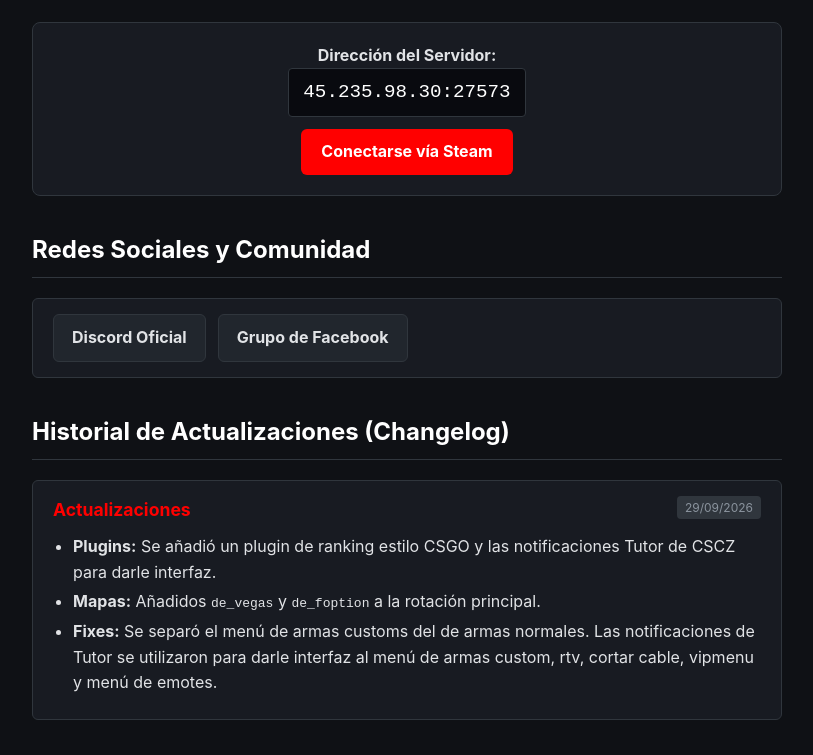
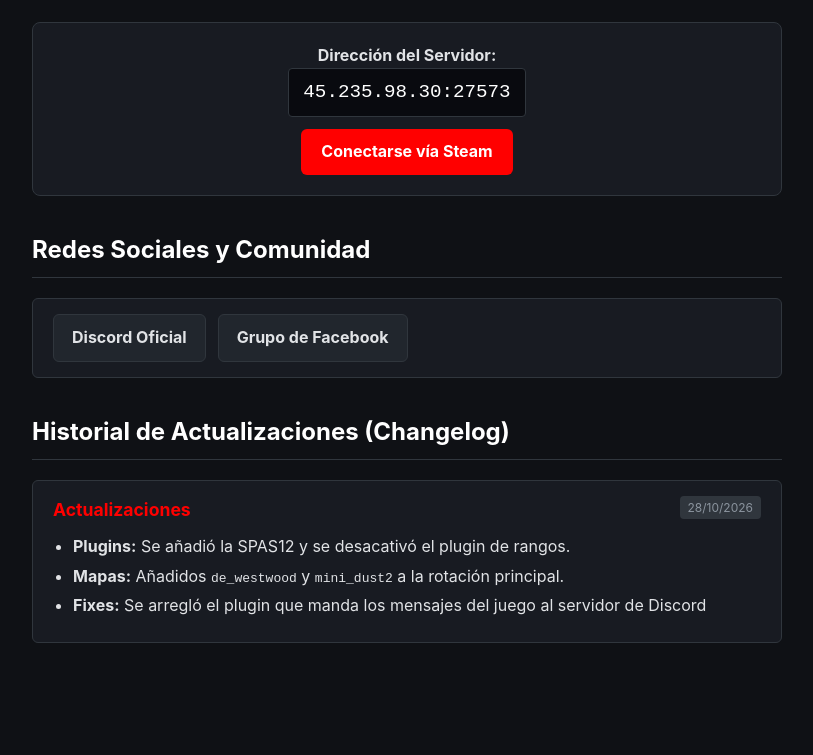
Before and after one commit to gh-avvy/avangardia, a plain HTML site: page index.html in a window 1280 px wide. Shown: the part 156-911 px from the top of the page, without its empty margins (233-1046 px from the left). After the commit the page ends 834 px from the top, so only its background shows below. Drawn offline with Linux system fonts and the light colour scheme.

Commit message:
Update index.html

```diff
--- a/index.html
+++ b/index.html
@@ -181,12 +181,12 @@
 
   <h2>Historial de Actualizaciones (Changelog)</h2>
 <div class="card">
-    <span class="tag">29/09/2026</span>
+    <span class="tag">28/10/2026</span>
     <h3 style="margin:0 0 10px 0; font-size:1.1rem; color:var(--accent);">Actualizaciones</h3>
     <ul>
-      <li><strong>Plugins:</strong> Se añadió un plugin de ranking estilo CSGO y las notificaciones Tutor de CSCZ para darle interfaz.</li>
-      <li><strong>Mapas:</strong> Añadidos <code>de_vegas</code> y <code>de_foption</code> a la rotación principal.</li>
-      <li><strong>Fixes:</strong> Se separó el menú de armas customs del de armas normales. Las notificaciones de Tutor se utilizaron para darle interfaz al menú de armas custom, rtv, cortar cable, vipmenu y menú de emotes.</li>
+      <li><strong>Plugins:</strong> Se añadió la SPAS12 y se desacativó el plugin de rangos.</li>
+      <li><strong>Mapas:</strong> Añadidos <code>de_westwood</code> y <code>mini_dust2</code> a la rotación principal.</li>
+      <li><strong>Fixes:</strong> Se arregló el plugin que manda los mensajes del juego al servidor de Discord</li>
     </ul>
   </div>
 
```
